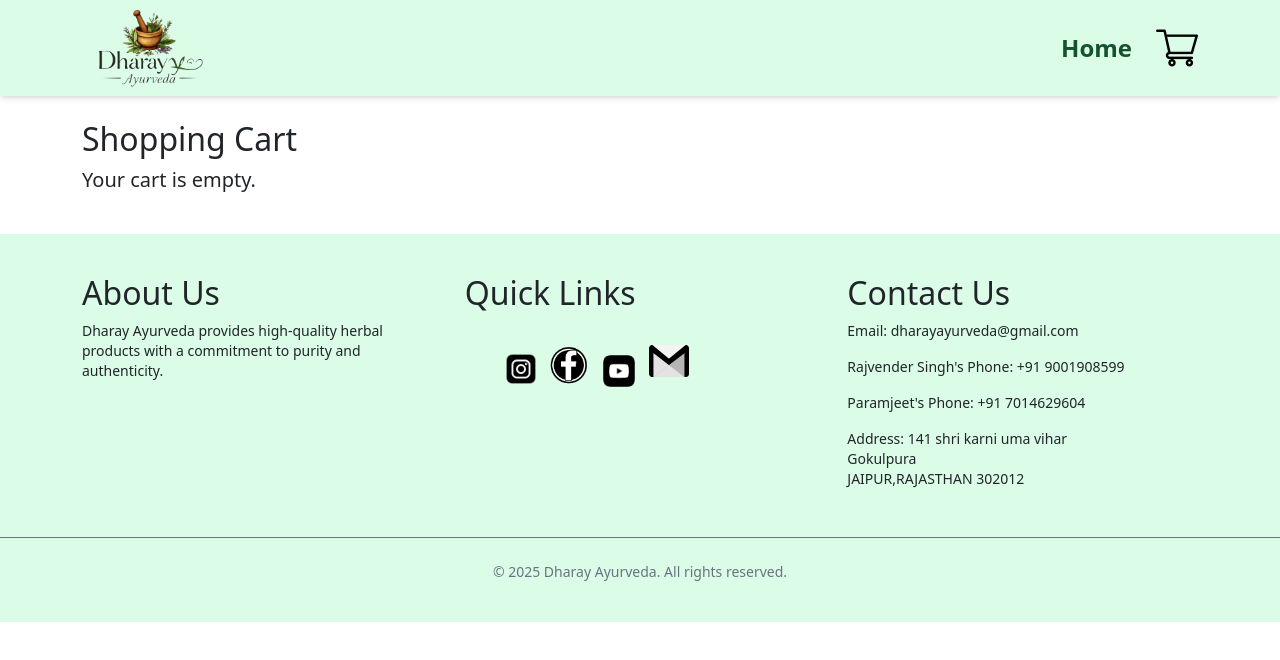
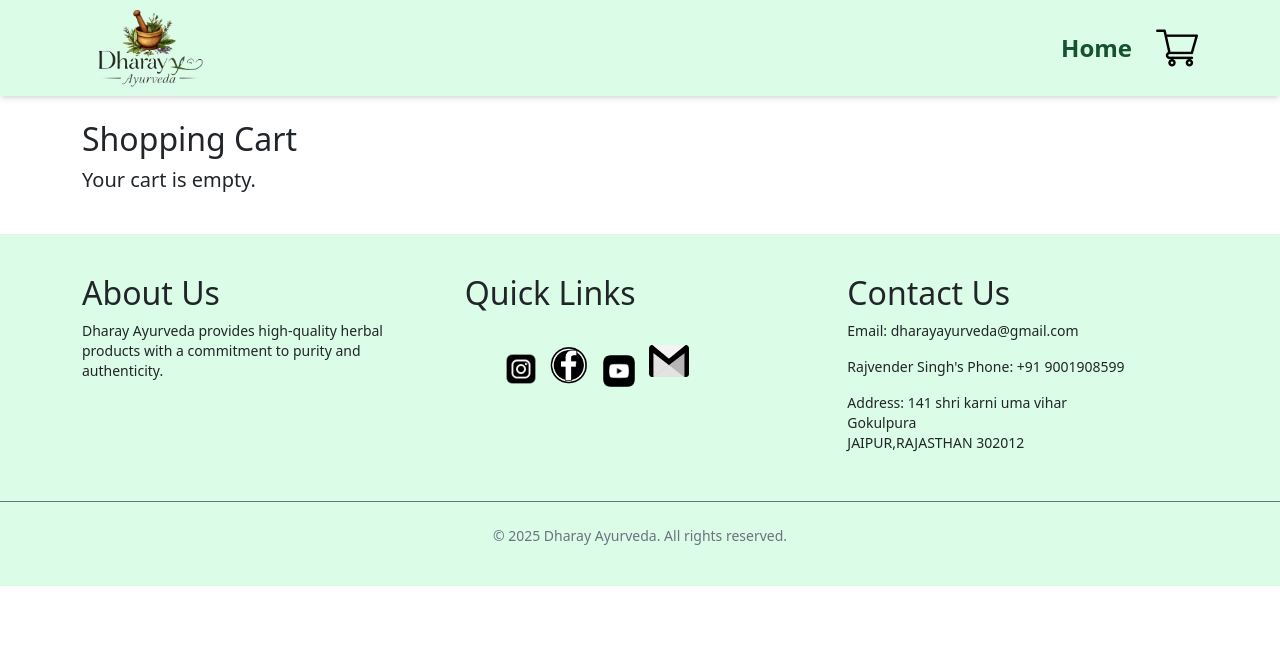
Before and after one commit to MohammedKaif4090/DharayAyurveda, a React (Vite) app in the folder frontend/: page /cart in a window 1280 px wide. Shown: the top 660 px of the page. Built offline with nearby package versions, Linux system fonts and the light colour scheme.

Commit message:
Update Footer.jsx

```diff
--- a/frontend/src/Components/Footer/Footer.jsx
+++ b/frontend/src/Components/Footer/Footer.jsx
@@ -63,7 +63,6 @@ const Footer = () => {
             <h2 className="text-lg font-semibold">Contact Us</h2>
             <p className="mt-2 text-sm">Email: dharayayurveda@gmail.com</p>
             <p className="text-sm">Rajvender Singh's Phone: +91 9001908599 </p>
-            <p className="text-sm">Paramjeet's Phone: +91 7014629604 </p>
             <p className="text-sm">Address: 141 shri karni uma vihar <br /> Gokulpura <br /> JAIPUR,RAJASTHAN 302012 </p>
           </div>
         </div>
```
